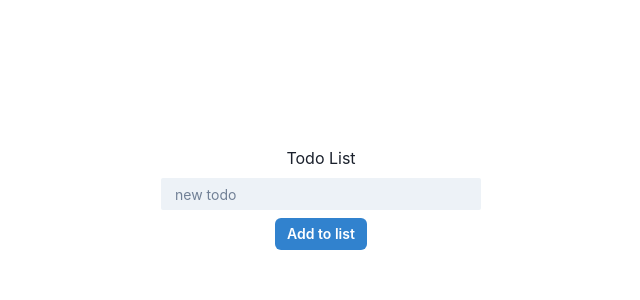
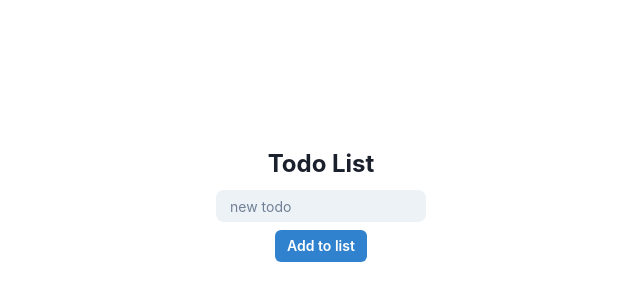
Before and after one commit to kagye/todo-list, a React (Vite) app: page / in a window 1280 px wide. Shown: the part 14-314 px from the top of the page, without its empty margins (319-959 px from the left). Built offline with nearby package versions, Linux system fonts and the light colour scheme.

Commit message:
extend themeing

```diff
--- a/src/App.tsx
+++ b/src/App.tsx
@@ -1,7 +1,7 @@
 import { useState, useRef, useEffect } from 'react';
 import './App.css';
 import TodoDisplay from './components/TodoDisplay';
-import { Button, Input, VStack } from '@chakra-ui/react';
+import { Button, Input, VStack, Text } from '@chakra-ui/react';
 
 export interface TodoItem {
   id: number;
@@ -83,8 +83,13 @@ function App() {
     <div className="App">
       <div className="todolist">
         <VStack>
-          <h1>Todo List</h1>
+          <Text as="b" fontSize="2xl">
+            Todo List
+          </Text>
           <Input
+            borderRadius="8px"
+            width="15em"
+            className="entry"
             onKeyDown={handleOnEnterPressed}
             ref={inputRef}
             type="text"
--- a/src/components/TodoDisplay.tsx
+++ b/src/components/TodoDisplay.tsx
@@ -24,6 +24,7 @@ const TodoDisplay = ({ children, onClick, onChecked }: Props) => {
             <Tr key={item.id}>
               <Td>
                 <Checkbox
+                  colorScheme="green"
                   onChange={() => onChecked(item.id)}
                   isChecked={item.completed}
                 />
--- a/src/index.css
+++ b/src/index.css
@@ -32,4 +32,5 @@ tr td:nth-child(2) {
 
 .todolist {
   min-width: 20em;
+  border-radius: 1em;
 }
```
